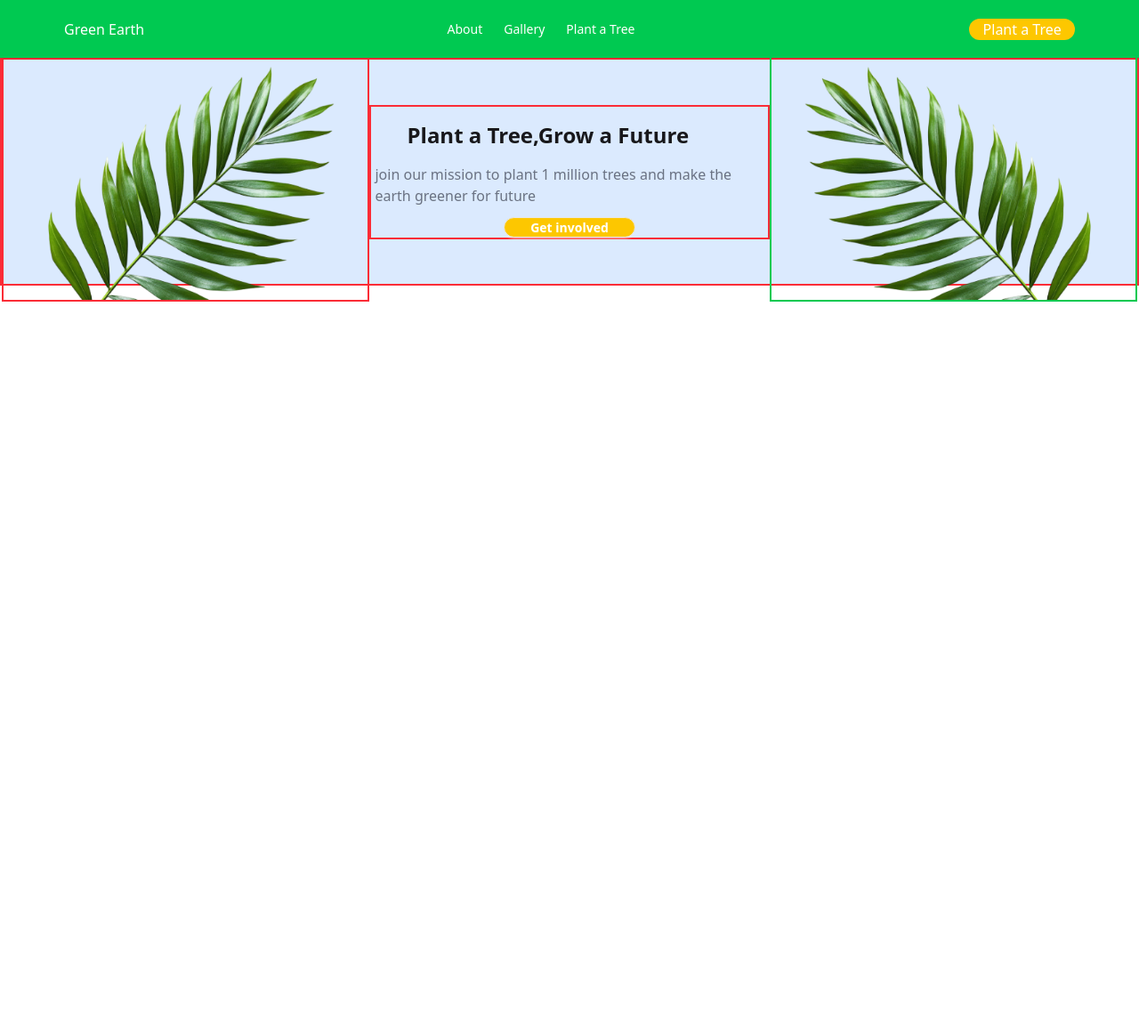
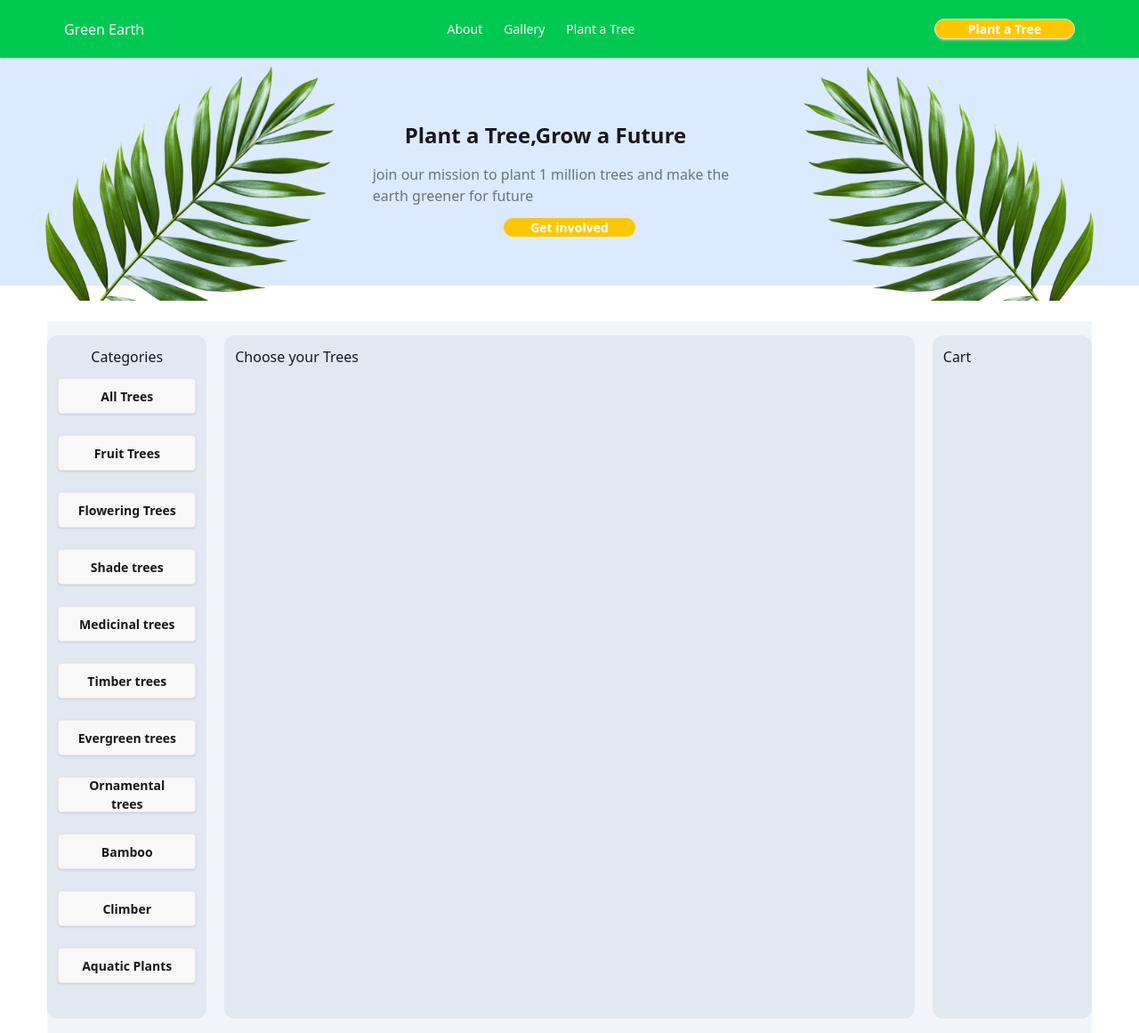
Before and after one commit to mominul37/GreenWorldplantproject3721, a plain HTML site: page index.html in a window 1280 px wide. Shown: the whole page at 89% size. Before the commit the page ends 800 px from the top, so only its background shows below. Drawn offline with nearby package versions, Linux system fonts and the light colour scheme; a web font is replaced by a local one.

Commit message:
to creat card and navbar

```diff
--- a/index.html
+++ b/index.html
@@ -33,24 +33,6 @@
     <header>
     <div class="navbar bg-base-100 shadow-sm bg-green-500">
   <div class="navbar-start">
-    <!-- <div class="dropdown">
-      <div tabindex="0" role="button" class="btn btn-ghost lg:hidden">
-        <svg xmlns="http://www.w3.org/2000/svg" class="h-5 w-5" fill="none" viewBox="0 0 24 24" stroke="currentColor"> <path stroke-linecap="round" stroke-linejoin="round" stroke-width="2" d="M4 6h16M4 12h8m-8 6h16" /> </svg>
-      </div>
-      <ul
-        tabindex="0"
-        class="menu menu-sm dropdown-content bg-base-100 rounded-box z-1 mt-3 w-52 p-2 shadow">
-        <li><a></a></li>
-        <li>
-          <a></a>
-          <ul class="p-2">
-            <li><a></a></li>
-            <li><a></a></li>
-          </ul>
-        </li>
-        <li><a></a></li>
-      </ul>
-    </div> -->
     <a class="text-white ml-16">Green Earth</a>
   </div>
   <div class="navbar-center hidden lg:flex">
@@ -61,27 +43,58 @@
     </ul>
   </div>
   <div class="navbar-end mr-16">
-    <a class=" text-white bg-yellow-400 rounded-xl w-3/12 h-1/2 flex items-center justify-center">Plant a Tree</a>
+     <button class="btn  text-white bg-yellow-400 rounded-xl w-4/12 h-1/2 flex items-center justify-center ">Plant a Tree</button>
   </div>
   </div>
     </header>
       <!-- banner section  -->
-  <div class="flex justify-between items-center border-2 border-red-500 w-full h-64 bg-blue-100 ">
-    <div class="border-2 border-red-500">
+  <div class="flex justify-between items-center w-full h-64 bg-blue-100 ">
+    <div class="">
         <img src="./assets/hero-leaf1.png" alt="">
     </div>
-    <div class="border-2 border-red-500 items-end">
+    <div class=" items-end">
         <h1 class="text-2xl font-bold py-4 pl-10">Plant a Tree,Grow a Future</h1>
         <p class="text-gray-500 mx-1">join our mission to plant 1 million trees and make the earth greener for future</p>
         <div class="flex justify-center items-center mt-3">
              <button class="btn  text-white bg-yellow-400 rounded-xl w-4/12 h-1/2 flex items-center justify-center ">Get involved</button>
         </div>
     </div>
-    <div class="border-2 border-green-500">
+    <div class="">
         <img class="" src="./assets/hero-leaf2.png" alt="">
     </div>
   </div>
-    <main>
+    <main  class="grid grid-cols-12 gap-5 mt-10 w-11/12 mx-auto min-h-screen py-4 bg-slate-100">
+        <!-- categories -->
+        <section class="  bg-slate-200 col-span-2 rounded-xl p-3">
+            <h1 class="flex justify-center items-center pb-3">Categories</h1>
+            <div>
+                <div class="grid grid-cols-1 gap-6 sticky top-0  ">
+         <button class="btn btn-block shadow btn-category">All Trees</button>
+         <button class="btn btn-block shadow btn-category">Fruit Trees</button>
+         <button class="btn btn-block shadow btn-category">Flowering Trees</button>
+         <button class="btn btn-block shadow btn-category">Shade trees</button>
+         <button class="btn btn-block shadow btn-category">Medicinal trees</button>
+         <button class="btn btn-block shadow btn-category">Timber trees</button>
+         <button class="btn btn-block shadow btn-category">Evergreen trees</button>
+         <button class="btn btn-block shadow btn-category">Ornamental trees</button>
+         <button class="btn btn-block shadow btn-category">Bamboo</button>
+         <button class="btn btn-block shadow btn-category">Climber</button>
+         <button class="btn btn-block shadow btn-category">Aquatic Plants</button>
+         </div>
+        </div>
+        </section>
+        <!-- simple card -->
+        <section class=" bg-slate-200 col-span-8 rounded-xl p-3">
+            <h1>Choose your Trees</h1>
+            <div>
+
+            </div>
+        </section>
+        <!-- simple cart  -->
+        <section class=" bg-slate-200 col-span-2 rounded-xl p-3">
+            <h1>Cart</h1>
+            <div></div>
+        </section>
 
     </main>
     <footer>
```
